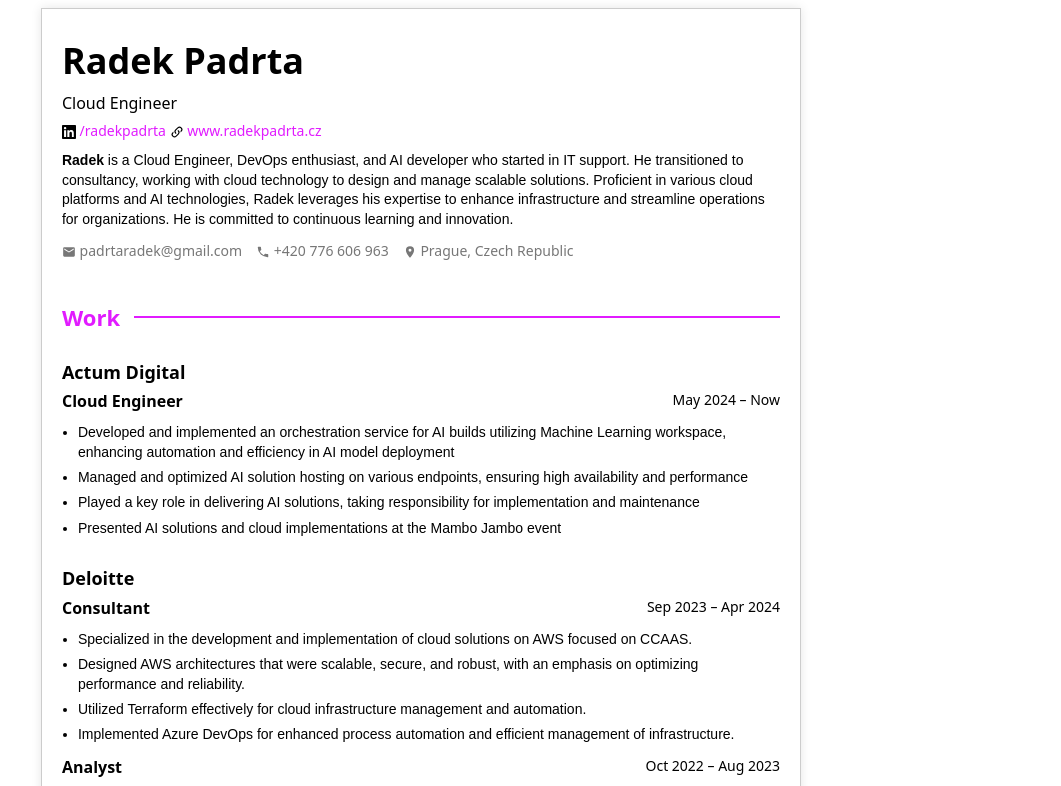
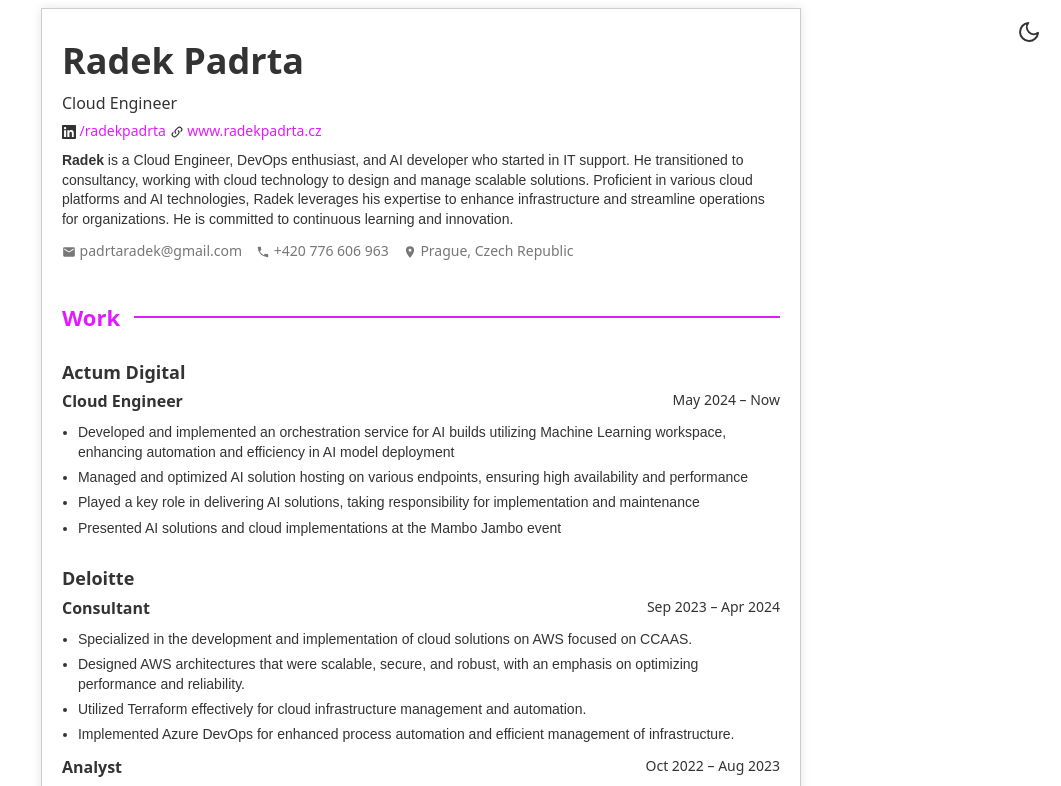
Before and after one commit to radekpadrta/CV, a plain HTML site: page index.html in a window 1280 px wide. Shown: the top 786 px of the page, without its empty margins (219-1280 px from the left). Drawn offline with Linux system fonts and the light colour scheme.

Commit message:
dark theme

```diff
--- a/base.css
+++ b/base.css
@@ -1,9 +1,9 @@
 @page {
-    size: A4;
-  }
+  size: A4;
+}
 
-  .cv-container {
-    width: 190mm;
+.cv-container {
+  width: 190mm;
 
 
 
@@ -26,5 +26,12 @@
     padding: 0;
     border: 0;
     print-color-adjust: exact;
-    -webkit-print-color-adjust: exact
+    -webkit-print-color-adjust: exact --color-background: var(--color-background-light);
+    --color-text: var(--color-text-light);
   }
+
+
+  body.dark-theme {
+    --color-background: var(--color-background-dark);
+    --color-text: var(--color-text-dark);
+  }
--- a/index.html
+++ b/index.html
@@ -1,5 +1,3 @@
-<html lang="en" style="--color-primary: #e11bff;">
-
 <head>
   <meta charset="UTF-8">
   <meta name="viewport" content="width=device-width">
@@ -10,8 +8,25 @@
 </head>
 
 <body data-new-gr-c-s-check-loaded="14.1185.0" data-gr-ext-installed="">
+  <div class="theme-container">
+    <div class="theme-switcher">
+        <svg id="moon" xmlns="http://www.w3.org/2000/svg" width="24" height="24" viewBox="0 0 24 24" fill="none" stroke="currentcolor" stroke-width="2" stroke-linecap="round" stroke-linejoin="round">
+            <path d="M21 12.79A9 9 0 1111.21 3 7 7 0 0021 12.79z"></path>
+        </svg>
+        <svg id="sun" xmlns="http://www.w3.org/2000/svg" width="24" height="24" viewBox="0 0 24 24" fill="none" stroke="currentcolor" stroke-width="2" stroke-linecap="round" stroke-linejoin="round">
+            <circle cx="12" cy="12" r="5"></circle>
+            <line x1="12" y1="1" x2="12" y2="3"></line>
+            <line x1="12" y1="21" x2="12" y2="23"></line>
+            <line x1="4.22" y1="4.22" x2="5.64" y2="5.64"></line>
+            <line x1="18.36" y1="18.36" x2="19.78" y2="19.78"></line>
+            <line x1="1" y1="12" x2="3" y2="12"></line>
+            <line x1="21" y1="12" x2="23" y2="12"></line>
+            <line x1="4.22" y1="19.78" x2="5.64" y2="18.36"></line>
+            <line x1="18.36" y1="5.64" x2="19.78" y2="4.22"></line>
+        </svg>
+  </div>
+  <div class="content">
     <div class="cv-container" id="cv-container">
-
 
 
       <!-- Basics -->
@@ -39,8 +54,10 @@
 
 
         <div class="summary p">
-        <p><strong>Radek</strong> is a Cloud Engineer, DevOps enthusiast, and AI developer who started in IT support. He
-          transitioned to consultancy, working with cloud technology to design and manage scalable solutions. Proficient
+          <p><strong>Radek</strong> is a Cloud Engineer, DevOps enthusiast, and AI developer who started in IT support.
+            He
+            transitioned to consultancy, working with cloud technology to design and manage scalable solutions.
+            Proficient
             in various cloud platforms and AI technologies, Radek leverages his expertise to enhance infrastructure and
             streamline operations for organizations. He is committed to continuous learning and innovation.
         </div>
@@ -100,11 +117,13 @@
           <div class="highlights row">
             <div class="summary p">
               <ul>
-            <li>Developed and implemented an orchestration service for AI builds utilizing Machine Learning workspace,
+                <li>Developed and implemented an orchestration service for AI builds utilizing Machine Learning
+                  workspace,
                   enhancing automation and efficiency in AI model deployment</li>
                 <li>Managed and optimized AI solution hosting on various endpoints, ensuring high availability and
                   performance</li>
-            <li>Played a key role in delivering AI solutions, taking responsibility for implementation and maintenance
+                <li>Played a key role in delivering AI solutions, taking responsibility for implementation and
+                  maintenance
                 </li>
                 <li>Presented AI solutions and cloud implementations at the Mambo Jambo event</li>
               </ul>
@@ -138,10 +157,12 @@
           </div>
           <div class="summary p">
             <ul>
-            <li>Specialized in designing and developing chatbots and voicebots utilizing Python and low-code platforms.
+              <li>Specialized in designing and developing chatbots and voicebots utilizing Python and low-code
+                platforms.
               </li>
               <li>Used Docker for application deployment and containerization.</li>
-            <li>Implemented CCAAS and AWS security measures, including IAM and SSO, to ensure robust data protection and
+              <li>Implemented CCAAS and AWS security measures, including IAM and SSO, to ensure robust data protection
+                and
                 compliance.</li>
               <li>Diagnosed and resolved complex issues within cloud infrastructure, maintaining secure and seamless
                 operations.</li>
@@ -206,10 +227,12 @@
             <h3>Cloud</h3>
 
             <div class="summary p">
-            <p><strong>AWS</strong>: Lambda, IAM, SSO, Cognito, Pinpoint, Kinesis, API Gateway, S3, EC2, CloudFormation,
+              <p><strong>AWS</strong>: Lambda, IAM, SSO, Cognito, Pinpoint, Kinesis, API Gateway, S3, EC2,
+                CloudFormation,
                 Lex, DynamoDB, Athena, Amazon Connect, Glue, Aurora, QuickSight, CloudWatch, CloudTrail.</p>
               <p><strong>Azure</strong>: App Service, Storage Account, Entra ID, OpenAI, Container registry, Search
-              Service (AI Search), Machine Learning Workspace, AI Studio, Key Vault, Log Analytics, Application Insight,
+                Service (AI Search), Machine Learning Workspace, AI Studio, Key Vault, Log Analytics, Application
+                Insight,
                 Prompt Flow, VNET, VM, APIM </p>
             </div>
 
@@ -238,7 +261,8 @@
             <div class="summary p">
               <p>Experienced in DevOps practices and tools, including infrastructure as code, continuous
                 integration/continuous deployment (CI/CD), automation, version control, containerization, and working
-              across multiple operating systems.</p> <p> Proficient in using both cloud-specific and general-purpose DevOps
+                across multiple operating systems.</p>
+              <p> Proficient in using both cloud-specific and general-purpose DevOps
                 tools and technologies.</p>
             </div>
 
@@ -374,7 +398,8 @@
       </div>
 
     </div>
-
+  </div>
+</div>
 
   <script>
     function downloadPDF() {
@@ -428,7 +453,7 @@
       });
     }
   </script>
-
+  <script src="script.js"></script>
 
 
 
--- /dev/null
+++ b/script.js
@@ -0,0 +1,15 @@
+const themeToggleMoon = document.getElementById('moon');
+const themeToggleSun = document.getElementById('sun');
+const themeContainer = document.querySelector('.theme-container');
+
+themeToggleMoon.addEventListener('click', function() {
+    themeContainer.classList.add('dark-theme');
+    themeToggleMoon.style.display = 'none';
+    themeToggleSun.style.display = 'inline';
+});
+
+themeToggleSun.addEventListener('click', function() {
+    themeContainer.classList.remove('dark-theme');
+    themeToggleMoon.style.display = 'inline';
+    themeToggleSun.style.display = 'none';
+});
--- a/style.css
+++ b/style.css
@@ -1,28 +1,72 @@
 :root {
-    --color-primary: #e11bff; /* Default primary color */
-    --color-background-light: #fff; /* Light background color */
-    --color-text-light: #333; /* Light text color */
-    --color-background-dark: #333; /* Dark background color */
-    --color-text-dark: #fff; /* Dark text color */
+    --color-primary: #e11bff;
+    /* Default primary color */
+    --color-background-light: #fff;
+    /* Light background color */
+    --color-text-light: #333;
+    /* Light text color */
+    --color-background-dark: #333;
+    /* Dark background color */
+    --color-text-dark: #dbdbdb;
+    /* Dark text color */
+    --box-shadow-light: 0 0 10px rgba(0, 0, 0, 0.1);
+    /* Light theme shadow */
+    --box-shadow-dark: 0 0 10px rgba(255, 255, 255, 0.5);
+    /* Dark theme shadow */
+    --border-color-light: #ccc;
+    /* Light theme border color */
+    --border-color-dark: #fff;
+    /* Dark theme border color */
+}
+
+.theme-container {
+    --color-background: var(--color-background-light);
+    --color-text: var(--color-text-light);
+    --box-shadow: var(--box-shadow-light);
+    --border-color: var(--border-color-light);
+    background-color: var(--color-background);
+    color: var(--color-text);
+    transition: all 0.3s ease;
+}
+
+.theme-container.dark-theme {
+    --color-background: var(--color-background-dark);
+    --color-text: var(--color-text-dark);
+    --box-shadow: var(--box-shadow-dark);
+    --border-color: var(--border-color-dark);
 }
 
 .cv-container {
     font-size: 14px;
     font-family: system-ui, sans-serif;
     max-width: 800px;
-    /* Adjust max-width to suit your layout */
     margin: 0 auto;
-    /* Center the container horizontally */
-    border: 1px solid #ccc;
-    /* Add a border around the container */
+    border: 1px solid var(--border-color);
     padding: 20px;
-    /* Add padding inside the border */
-    box-shadow: 0 0 10px rgba(0, 0, 0, 0.1);
-    /* Optional: Add a subtle shadow */
+    box-shadow: var(--box-shadow);
     @media only screen and (max-width: 600px) {
-        border: none; /* Remove border */
+        border: none;
+    }
 }
 
+.theme-switcher {
+    position: fixed;
+    top: 20px;
+    right: 20px;
+    cursor: pointer;
+}
+
+#sun {
+    display: none;
+}
+
+.theme-container.dark-theme #sun {
+    display: inline;
+    stroke: var(--color-text-dark);
+}
+
+.theme-container.dark-theme #moon {
+    display: none;
 }
 
 .cv-container .cv-container footer {
@@ -38,6 +82,7 @@
     /* Center align items horizontally */
     font-size: 13px;
     color: #999;
+    background-color: var(--background-color)
 }
 
 .cv-container footer>div {
@@ -314,6 +359,7 @@
         display: none !important;
     }
 }
+
 .button-end {
     display: inline-flex;
     align-items: center;
@@ -323,7 +369,8 @@
     font: inherit;
     cursor: pointer;
     color: inherit;
-    margin-right: 10px; /* Adjust margin as needed */
+    margin-right: 10px;
+    /* Adjust margin as needed */
 }
 
 .button-end svg {
@@ -339,11 +386,13 @@
 
 .url.row.end {
     display: flex;
-    justify-content: center; /* Center items horizontally */
+    justify-content: center;
+    /* Center items horizontally */
 }
 
 .summary.p {
-    font-size: 14px; /* Adjust as needed */
+    font-size: 14px;
+    /* Adjust as needed */
     font-family: Arial, Helvetica, sans-serif;
 
 }
```
Lines whose indentation alone changed are shown as unchanged.
